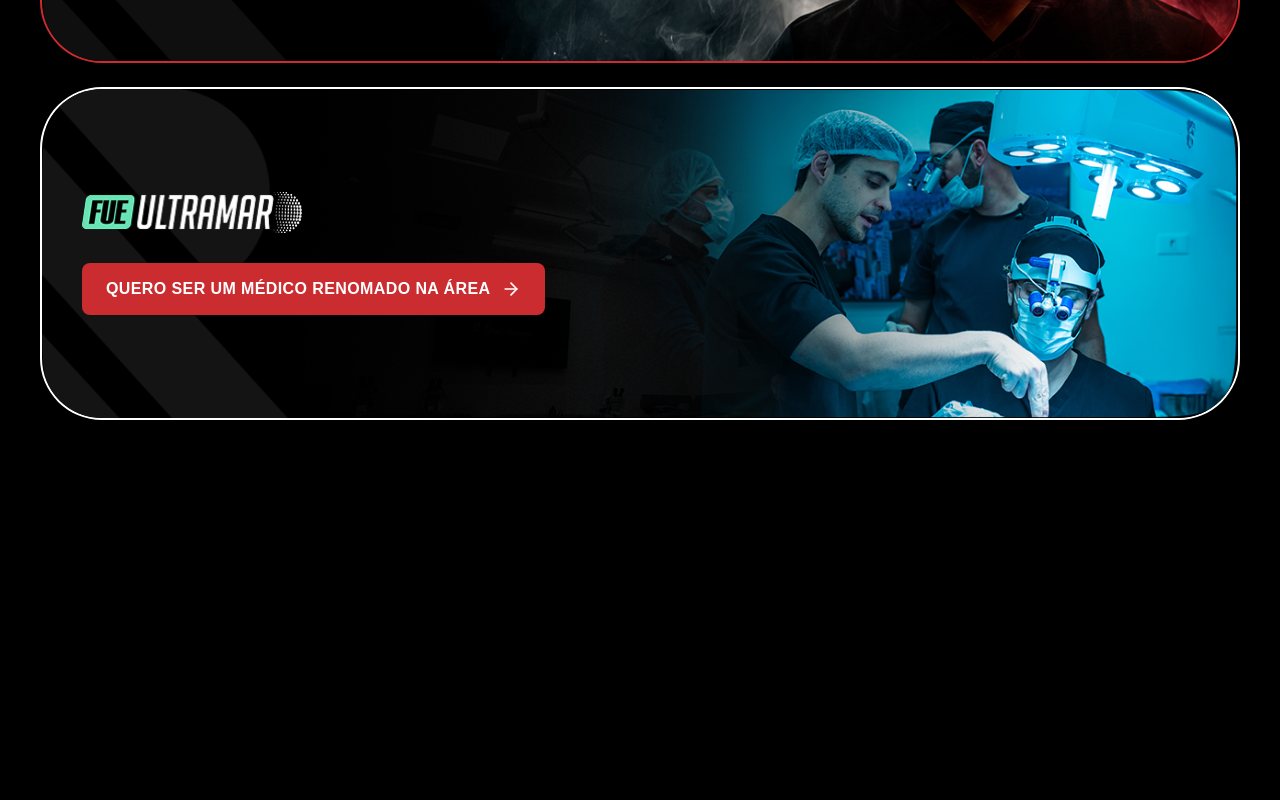
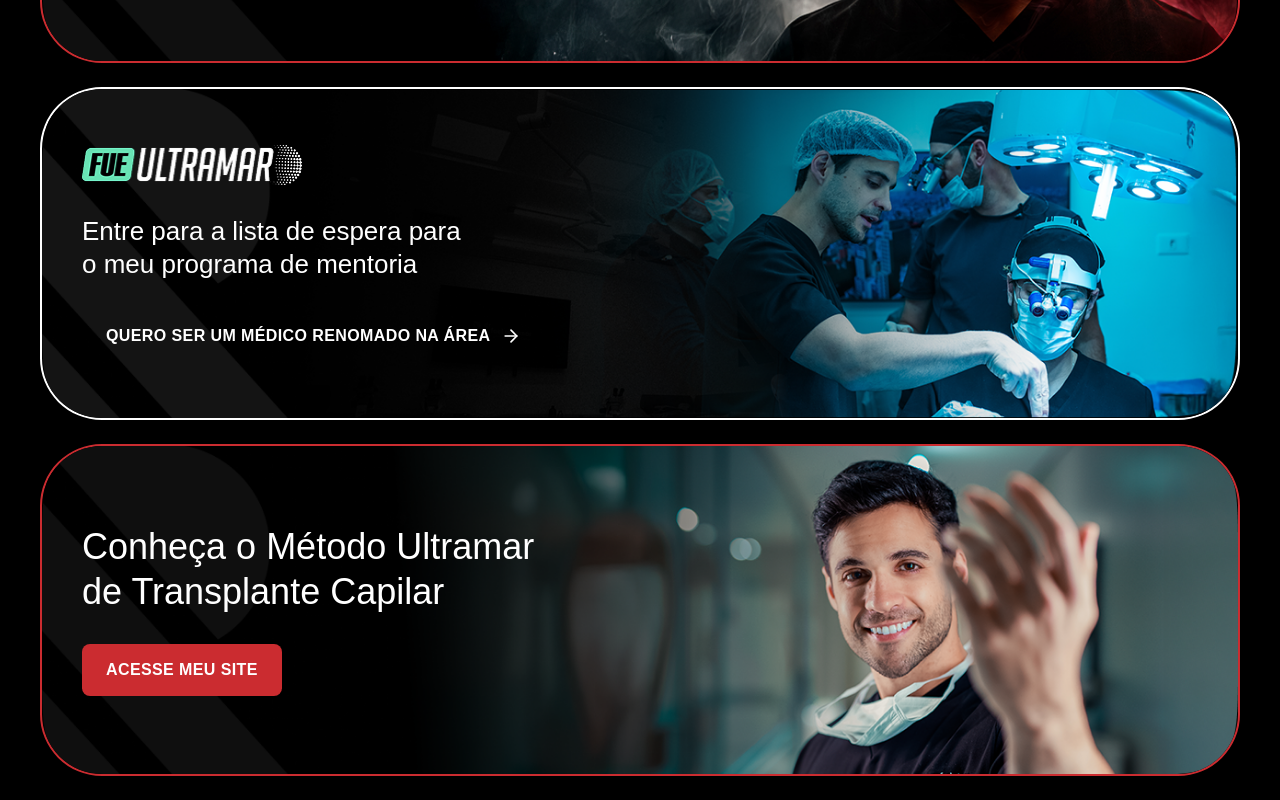
Before and after one commit to criacaondhub/links_ultramar, a React (Vite) app: page / in a window 1280 px wide. Shown: the part 836-1636 px from the top of the page. Before the commit the page ends 1280 px from the top, so only its background shows below. Built offline with nearby package versions, Linux system fonts and the light colour scheme; a web font is replaced by a local one.

Commit message:
feat: refino do banner 2 (mentoria) e novo banner 3 (metodo ultramar)

```diff
--- a/src/components/sections/LinkBanners.tsx
+++ b/src/components/sections/LinkBanners.tsx
@@ -1,5 +1,6 @@
 import { ArrowRight } from 'lucide-react'
 import { BannerLink } from '@/components/ui/BannerLink'
+import { WhatsAppIcon } from '@/components/ui/WhatsAppIcon'
 import { CONFIG } from '@/config/content'
 
 export function LinkBanners() {
@@ -16,6 +17,9 @@
           </>
         }
         ctaLabel="Agendar avaliação online e gratuita"
+        ctaIcon={
+          <WhatsAppIcon className="h-3.5 w-3.5 shrink-0 md:h-5 md:w-5" />
+        }
         ctaHref={CONFIG.WHATSAPP_URL}
         delay={0}
       />
@@ -24,22 +28,45 @@
         image="assets/banner-link-02.png"
         alt="FUE Ultramar"
         title={
-          <img
-            src="assets/logo-fue-ultramar.png"
-            alt="FUE Ultramar"
-            className="h-auto w-[130px] md:w-[220px]"
-          />
+          <div className="flex flex-col gap-[30px]">
+            <img
+              src="assets/logo-fue-ultramar.png"
+              alt="FUE Ultramar"
+              className="h-auto w-[150px] md:w-[220px]"
+            />
+            <span className="text-[16px] leading-tight font-normal text-[var(--color-text)] md:text-[26px]">
+              Entre para a lista de espera para
+              <br />o meu programa de mentoria
+            </span>
+          </div>
         }
-        titleClassName="flex items-center"
+        titleClassName=""
         ctaLabel="Quero ser um médico renomado na área"
         ctaIcon={
           <ArrowRight className="h-3.5 w-3.5 shrink-0 md:h-5 md:w-5" />
         }
         ctaIconPosition="right"
+        ctaBgColor="var(--color-secondary)"
+        ctaTextColor="var(--color-text-on-secondary)"
         ctaHref={CONFIG.MENTORSHIP_URL}
         borderColor="var(--color-secondary)"
         delay={0.1}
       />
+
+      <BannerLink
+        image="assets/banner-link-03.png"
+        alt="Conheça o Método Ultramar de Transplante Capilar"
+        title={
+          <>
+            Conheça o Método Ultramar
+            <br />
+            de Transplante Capilar
+          </>
+        }
+        ctaLabel="Acesse meu site"
+        ctaHref={CONFIG.TRANSPLANT_METHOD_URL}
+        delay={0.2}
+      />
     </section>
   )
 }
--- a/src/components/ui/BannerLink.tsx
+++ b/src/components/ui/BannerLink.tsx
@@ -1,6 +1,5 @@
 import { motion } from 'framer-motion'
 import type { ReactNode } from 'react'
-import { WhatsAppIcon } from './WhatsAppIcon'
 
 interface BannerLinkProps {
   image: string
@@ -11,6 +10,8 @@
   ctaHref: string
   ctaIcon?: ReactNode
   ctaIconPosition?: 'left' | 'right'
+  ctaBgColor?: string
+  ctaTextColor?: string
   borderColor?: string
   delay?: number
 }
@@ -24,13 +25,11 @@
   ctaHref,
   ctaIcon,
   ctaIconPosition = 'left',
+  ctaBgColor = 'var(--color-primary)',
+  ctaTextColor = 'var(--color-text)',
   borderColor = 'var(--color-primary)',
   delay = 0,
 }: BannerLinkProps) {
-  const icon = ctaIcon ?? (
-    <WhatsAppIcon className="h-3.5 w-3.5 shrink-0 md:h-5 md:w-5" />
-  )
-
   return (
     <motion.a
       href={ctaHref}
@@ -52,12 +51,12 @@
       <div className="relative z-10 flex h-full max-w-[62%] flex-col justify-center gap-[30px] pl-4 md:max-w-[52%] md:pl-10">
         <div className={titleClassName}>{title}</div>
         <span
-          className="inline-flex w-fit items-center gap-2 rounded-lg px-4 py-2.5 text-[8px] font-bold tracking-wide whitespace-nowrap text-[var(--color-text)] uppercase md:gap-2.5 md:px-6 md:py-3.5 md:text-base"
-          style={{ backgroundColor: 'var(--color-primary)' }}
+          className="inline-flex w-fit items-center gap-2 rounded-lg px-4 py-2.5 text-[8px] font-bold tracking-wide whitespace-nowrap uppercase md:gap-2.5 md:px-6 md:py-3.5 md:text-base"
+          style={{ backgroundColor: ctaBgColor, color: ctaTextColor }}
         >
-          {ctaIconPosition === 'left' && icon}
+          {ctaIconPosition === 'left' && ctaIcon}
           {ctaLabel}
-          {ctaIconPosition === 'right' && icon}
+          {ctaIconPosition === 'right' && ctaIcon}
         </span>
       </div>
     </motion.a>
--- a/src/config/content.ts
+++ b/src/config/content.ts
@@ -7,7 +7,8 @@
   CONTACT_EMAIL: '⚠️ PENDENTE',
   CONTACT_PHONE: '⚠️ PENDENTE',
   DOMAIN: '⚠️ PENDENTE',
-  MENTORSHIP_URL: '⚠️ PENDENTE',
+  MENTORSHIP_URL: 'https://formacao.rafaelultramar.com.br',
+  TRANSPLANT_METHOD_URL: 'https://rafaelultramar.com.br/transplante/',
 
   // ⚠️ PREENCHER
   COMPANY_NAME: '⚠️ PREENCHER',
```
